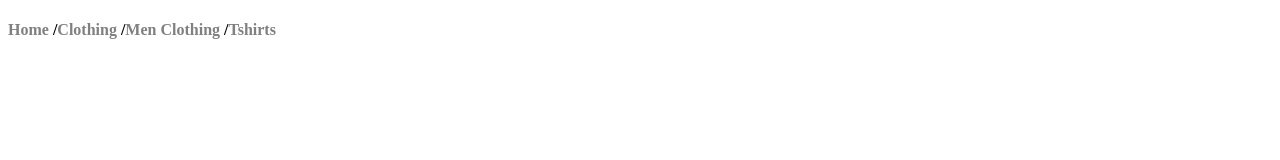
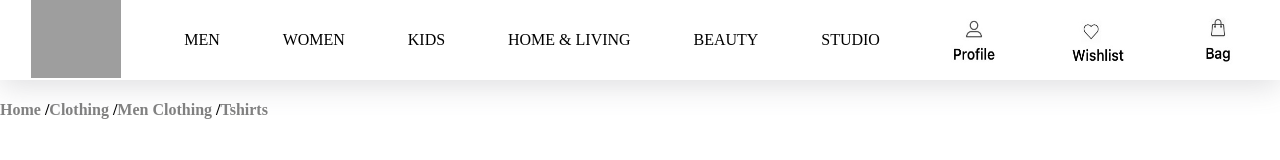
Before and after one commit to Vikas23sharma/blessed-story-36131, a website: page singleprod.html in a window 1280 px wide. Drawn offline with Linux system fonts and the light colour scheme; grey boxes are pictures that could not be loaded.

Commit message:
single product page navbar added

```diff
--- a/singleprod.html
+++ b/singleprod.html
@@ -24,7 +24,6 @@
 
   #left div{
     transition: .5s;
-
   }
   #left img{
     width: 98%;
@@ -141,17 +140,52 @@
   #small{
     font-size: 15px;
   }
-
-  /* .size-btn{
-    width: 40px;
-    border-radius: 90%;
-  } */
+body{
+  margin: 0px;
+  padding: 0px;
+}
+  .mynavbar{
+    display: flex;
+    justify-content: space-around;
+    background-color: white;
+    height: 80px;
+    align-items: center;
+    box-shadow: rgba(100, 100, 111, 0.2) 0px 7px 29px 0px;
+  }
+  .mynavbar img{
+    width: 90px;
+    height: 80px;
+  }
+  #navimg1{
+    width: 60px;
+    height: 60px;
+  }
+  #navimg2{
+    width: 60px;
+    height: 60px;
+  }
+  #navimg3{
+    width: 60px;
+    height: 60px;
+  }
 
   </style>
 </head>
 
 <body>
 
+  <div id="navbar-categories" class="mynavbar">
+    <a href="index.html"><img src="http://store-images.s-microsoft.com/image/apps.50598.9007199266424190.134933bb-7447-4324-aa89-9613c5066abe.9a245a47-6d61-467a-8cb9-4be03920c736" width="60" height="40" alt="m"/></a>
+    <div class="navbar-categories-li">MEN</div>
+    <div class="navbar-categories-li">WOMEN</div>
+    <div class="navbar-catefdsgories-li">KIDS</div>
+    <div class="navbar-categfgdgories-li">HOME & LIVING</div>
+    <div class="navbar-categories-li">BEAUTY</div>
+    <div class="navbar-categories-li">STUDIO</div>
+    <img id="navimg1" src="/images/ss1.png" alt="">
+    <img id="navimg2" src="/images/ss2.png" alt="">
+    <a  href="bag.html"><img id="navimg3" src="/images/ss3.png" alt=""></a>
+  </div>
   <!-- ----single-product-description--->
   <h4 id="path"><b class="grey">Home</b> /<b class="grey">Clothing</b>  /<b class="grey">Men Clothing</b>  /<b class="grey">Tshirts</b></h4>
    <!-- /<b> Huetrap Tshirts</b> /<b>More By Huetrap</b>   -->
@@ -160,38 +194,16 @@
     <!-- append here -->
   </div>
 </body>
-
 </html>
 <script src="db.json"></script>
 <script>
-  let obj1={
-      "id": 12,
-      "categories": "tshirt",
-      "size": "Sizes : 39, 40, 42, 44...",
-      "title": "Black Printed Slim Fit Pure Cotton T-shirt",
-      "price": 494,
-      "gender": "men",
-      "description": "Black Printed Slim Fit Pure Cotton T-shirt",
-      "brand": "WROGN",
-      "color": "Black",
-      "discount": 45,
-      "off_price": 899,
-      "images": {
-        "image1": "https://assets.myntassets.com/h_1440,q_90,w_1080/v1/assets/images/1320997/2016/7/19/11468929336914-WROGN-Black-Printed-Slim-Fit-T-shirt-4071468929335948-1.jpg",
-        "image2": "https://assets.myntassets.com/h_1440,q_90,w_1080/v1/assets/images/1320997/2016/7/19/11468929336885-WROGN-Black-Printed-Slim-Fit-T-shirt-4071468929335948-2.jpg",
-        "image3": "https://assets.myntassets.com/h_1440,q_90,w_1080/v1/assets/images/1320997/2016/7/19/11468929336863-WROGN-Black-Printed-Slim-Fit-T-shirt-4071468929335948-3.jpg",
-        "image4": "https://assets.myntassets.com/h_1440,q_90,w_1080/v1/assets/images/1320997/2022/3/2/19dbaa30-f887-4e11-a90c-e8d1eba6e7bc1646224207918-WROGN-Black-Printed-Slim-Fit-Pure-Cotton-T-shirt-87316462242-6.jpg"
-      },
-      "rating": 4.2,
-      "count": 3.3
-    }
 
-let obj=JSON.parse(localStorage.getItem("individualProduct"))
+let obj=JSON.parse(localStorage.getItem("individualProduct"));
 let cartarr=JSON.parse(localStorage.getItem("cartarr"))||[];
-
 let main=document.querySelector("#container");
 main.innerHTML=`
 <div id="left">
+
       <div id="img1"><img src="${obj.images.image1}" alt="1"></div>
       <div id="img2"><img src="${obj.images.image2}" alt="2"></div>
       <div id="img3"><img src="${obj.images.image3}" alt="3"></div>
@@ -262,29 +274,11 @@ main.innerHTML=`
 document.querySelector("#bag").addEventListener("click",()=>{
   cartarr.push(obj)
   localStorage.setItem("cartarr",JSON.stringify(cartarr))
+  alert("added to cart successfully")
 })
 
 
 
 
 
-
-    // async function x() {
-    //     try {
-    //         let res = await fetch("http://localhost:3000/Products", {
-    //             method: "GET",
-    //             headers: { "Content-Type": "application/json" }
-    //         })
-
-    //         let data = await res.json()
-    //         console.log(data)
-    //         localStorage.setItem("data", JSON.stringify(data))
-    //     } catch (error) {
-    //         console.log(error)
-    //     }
-    // }
-    // x()
-
-
-
 </script>
```
Also changed, not shown: images/ss1.png (added), images/ss2.png (added), images/ss3.png (added).
